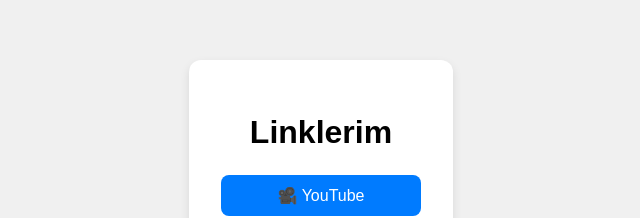
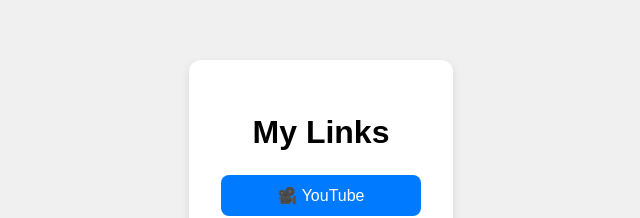
Before and after one commit to MuhammedDemir06/MyWebLinks, a plain HTML site: page index.html in a window 1280 px wide. Shown: the part 143-361 px from the top of the page, without its empty margins (319-959 px from the left). Drawn offline with Linux system fonts and the light colour scheme.

Commit message:
Update index.html

```diff
--- a/index.html
+++ b/index.html
@@ -8,7 +8,7 @@
 </head>
 <body>
   <div class="container">
-    <h1>Linklerim</h1>
+    <h1>My Links</h1>
     <button onclick="window.open('https://www.youtube.com/@issoeEnt/videos', '_blank')">🎥 YouTube</button>
     <button onclick="window.open('https://www.instagram.com/muhammed.demir.0/', '_blank')">📸 Instagram</button>
     <button onclick="window.open('https://github.com/MuhammedDemir06', '_blank')">💻 GitHub</button>
```
